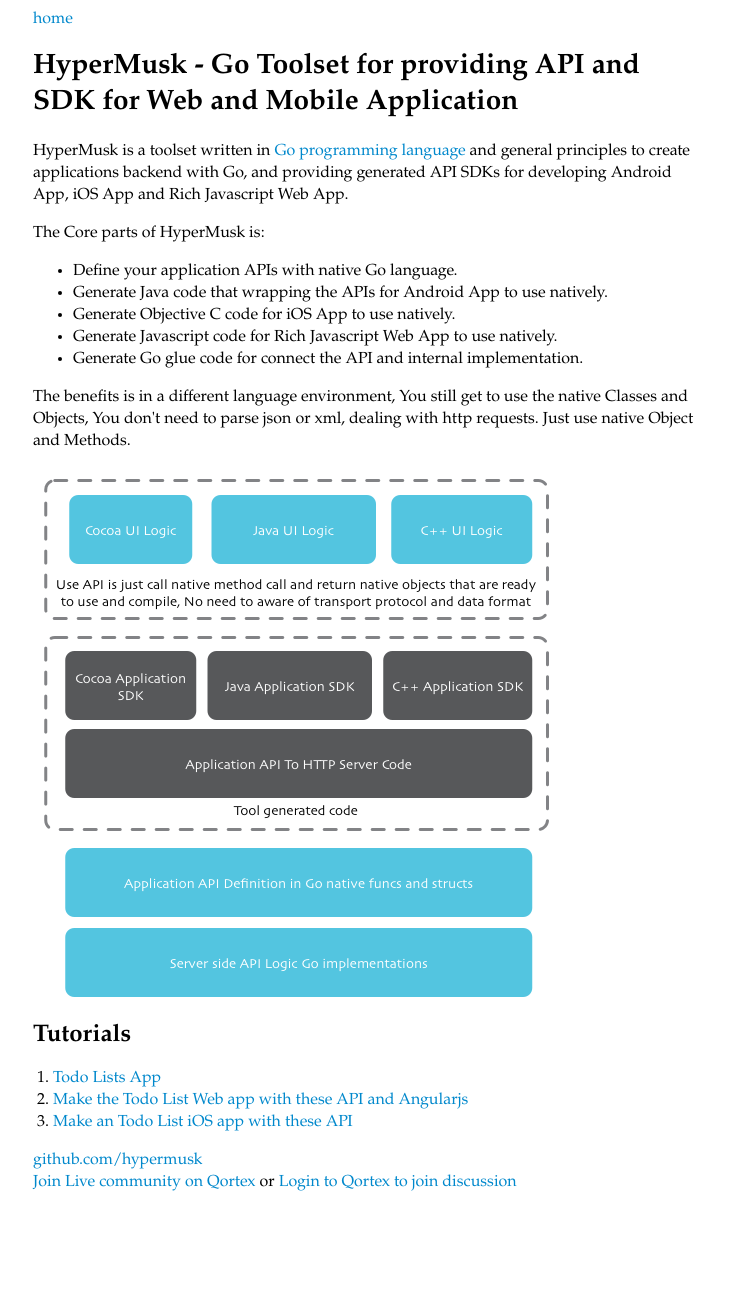
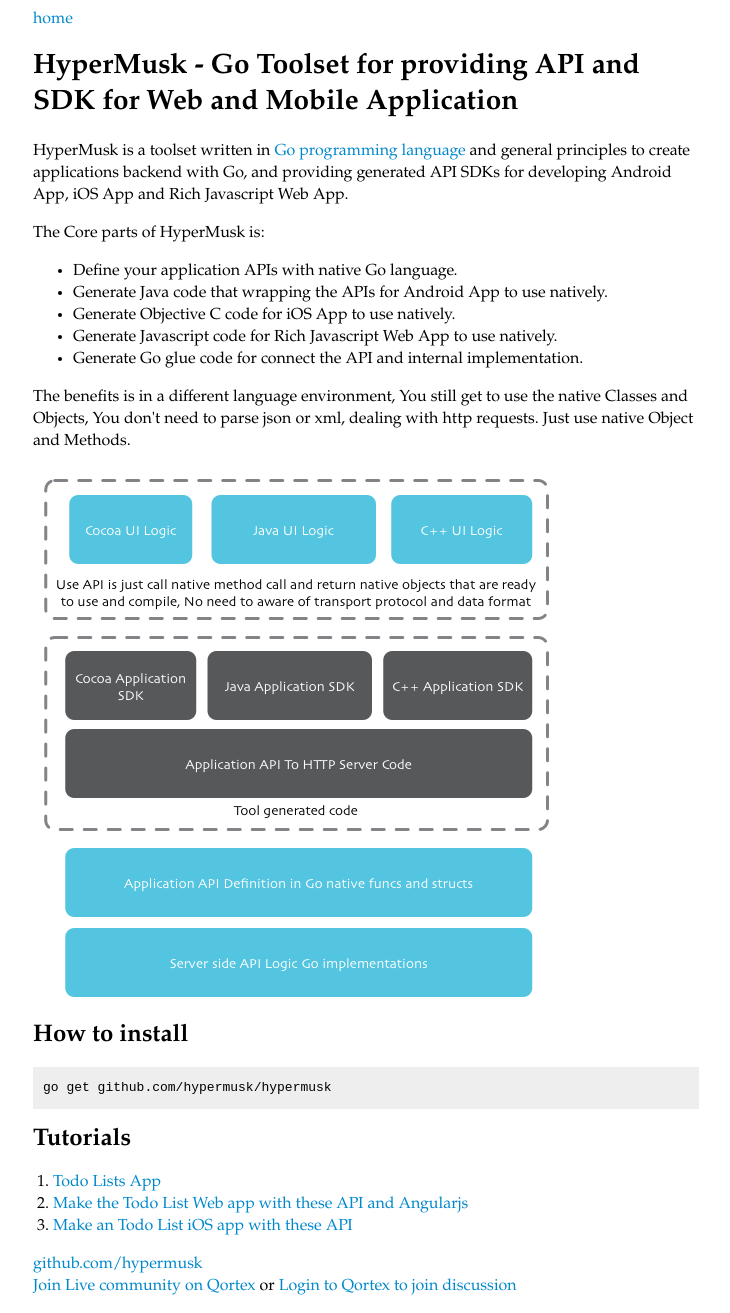
Before and after one commit to hypermusk/hypermusk.github.io, a Jekyll site: the page built from index.html, in a window 1280 px wide. Shown: the whole page, without its empty margins (274-1004 px from the left). Built offline with Jekyll 4.4.1, drawn with Linux system fonts in a browser that asks for light colours; before the commit the page ends 1209 px from its top, so only the background shows below that.

Commit message:
add how to install

```diff
--- a/index.html
+++ b/index.html
@@ -30,6 +30,11 @@
 <img src="/images/overview.png"></p>
 </p>
 
+<h2> How to install </h2>
+<pre>
+go get github.com/hypermusk/hypermusk
+</pre>
+
 <h2> Tutorials </h2>
 
 <ol>
```
